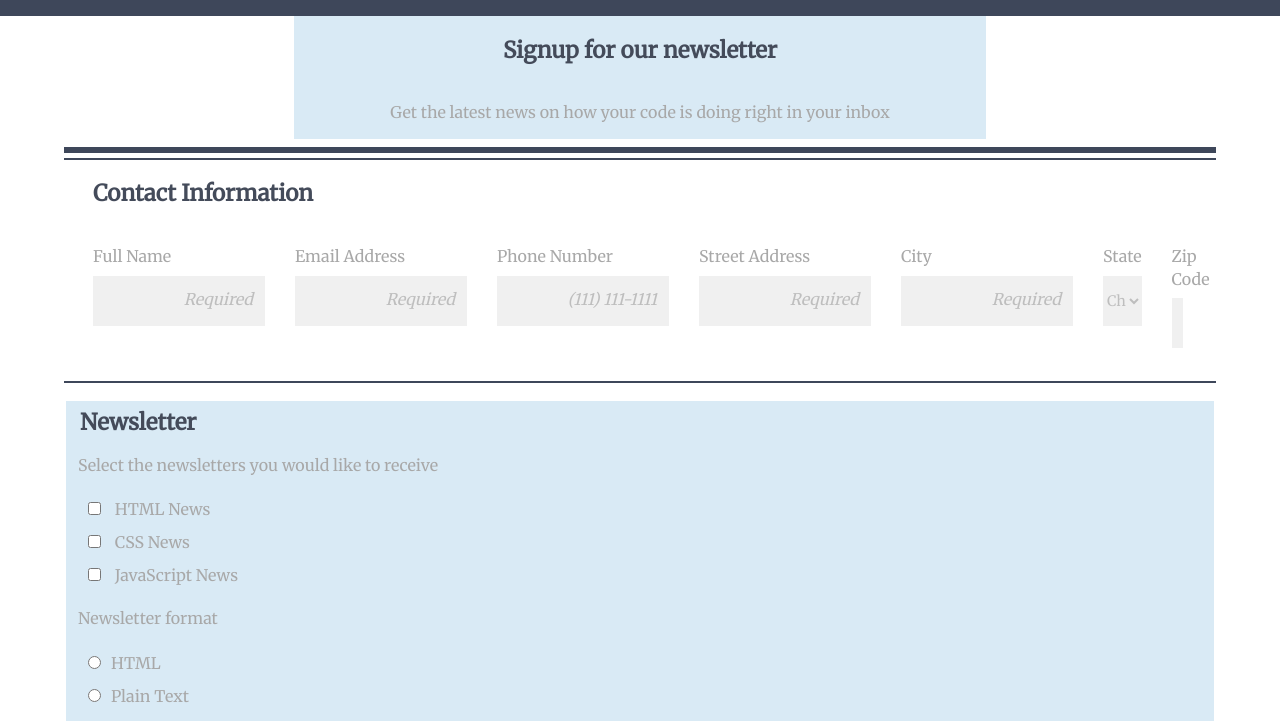
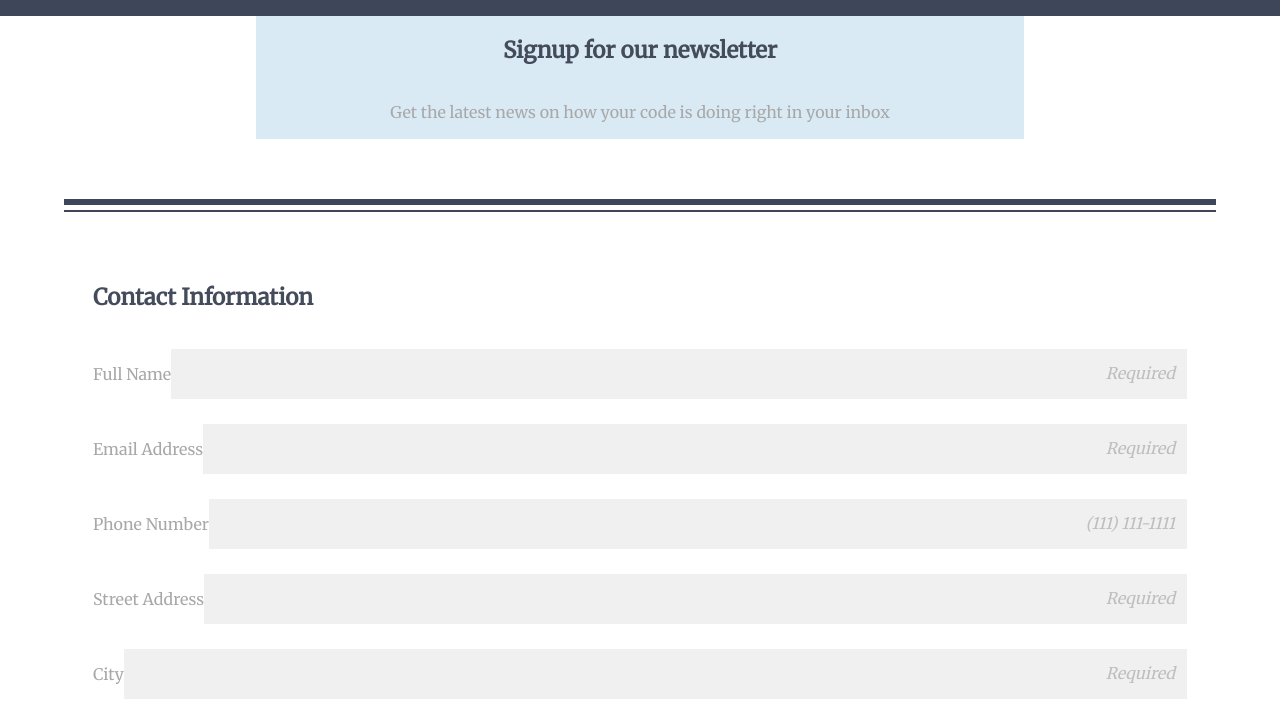
Before and after one commit to maddiewk/fewd_techdegree_project3, a plain HTML site: page index.html in a window 1280 px wide. Shown: the part 57-778 px from the top of the page. Drawn offline with Linux system fonts and the light colour scheme.

Commit message:
desktop input styles

```diff
--- a/css/main.css
+++ b/css/main.css
@@ -48,6 +48,7 @@ legend,
 }
 
 .form-row,
+.zip-row
 .contact,
 header,
 .intro {
@@ -67,11 +68,13 @@ header,
   text-align: center;
 }
 
-.form-row {
+.form-row,
+.zip-row {
   flex-direction: column;
 }
 
-.form-row label {
+.form-row label,
+.zip-row label {
   margin-bottom: 8px;
 }
 
@@ -193,7 +196,31 @@ input[type='checkbox'] {
 /****** MEDIA QUERIES ******/
 
 @media (min-width: 768px) {
-  body {
-    /* background-color: lightblue; */
+  .form-row {
+    display: flex;
+    flex-direction: row;
+  }
+
+  .form-row input,
+  #state {
+    display: inline-block;
+    width: 60%;
+    flex: 1;
+  }
+
+  .form-row label {
+    margin: auto;
+  }
+
+  .zip-row input {
+    width: 20%;
+  }
+
+  .line {
+    margin-top: 60px;
+  }
+
+  .twoline {
+    margin-bottom: 60px;
   }
 }
--- a/index.html
+++ b/index.html
@@ -13,18 +13,19 @@
       <h2>THE CODE REVIEW</h2>
     </header>
 
-    <div class="container">
+
 
       <div class="intro">
         <h2 class="title">Signup for our newsletter</h2>
         <p>Get the latest news on how your code is doing right in your inbox</p>
       </div>
 
+    <div class="container">
       <div class="line">
         <hr style="border: 3px solid #3E475A;">
       </div>
 
-      <div class="2line">
+      <div class="twoline">
         <hr style="border: 1px solid #3E475A;">
       </div>
 
@@ -170,7 +171,7 @@
           </select>
         </div>
 
-        <div class="zip-row form-row">
+        <div class="zip-row">
           <label for="zip">Zip Code</label>
           <input required type="text" id="zip" name="zip" placeholder="Required"/>
         </div>
```
